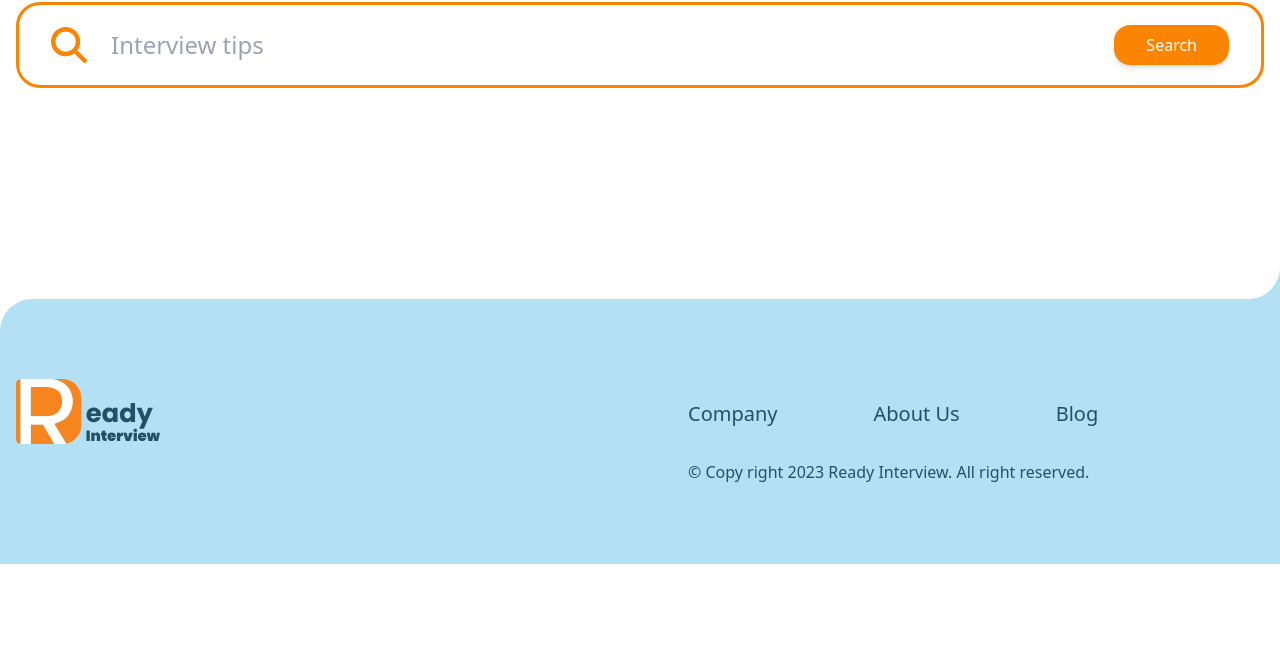
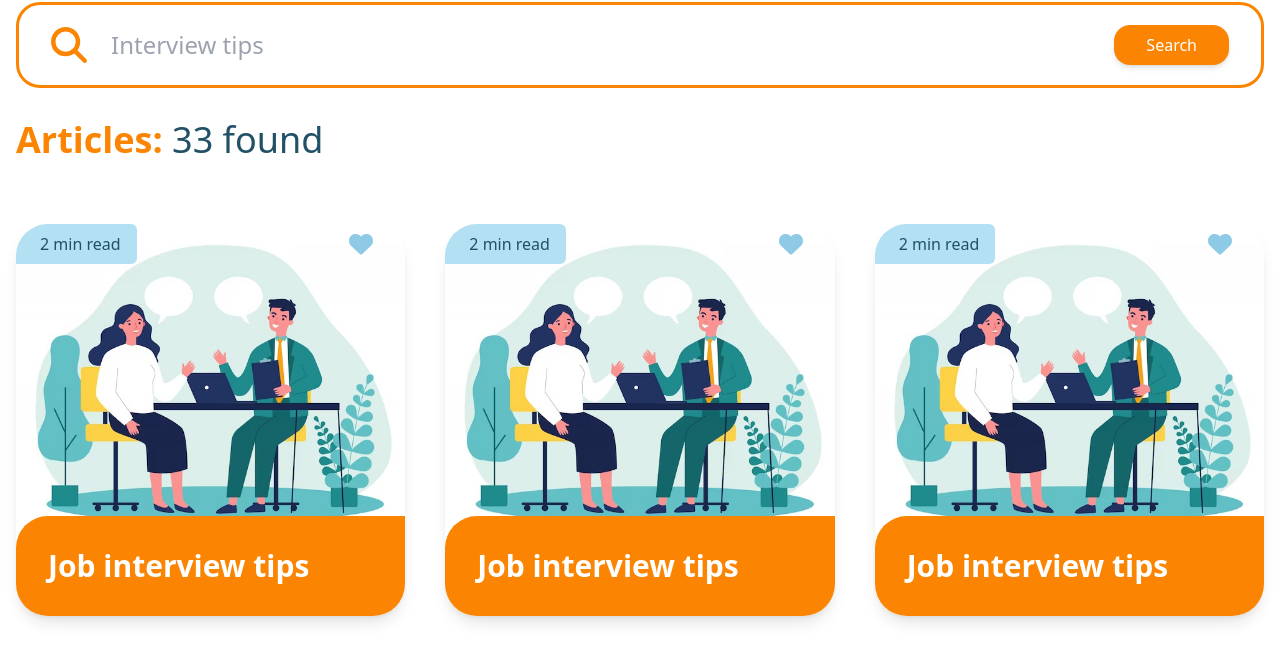
Before and after one commit to Sengkhun/ready-interview, a Next.js app: page /blog in a window 1280 px wide. Shown: the part 236-890 px from the top of the page. Before the commit the page ends 800 px from the top, so only its background shows below. Built offline with nearby package versions, Linux system fonts and the light colour scheme; no server answers.

Commit message:
create blog card

```diff
--- a/src/app/(main)/blog/page.tsx
+++ b/src/app/(main)/blog/page.tsx
@@ -1,11 +1,31 @@
-import SearchBox from "@/components/SearchBox";
 import constant from "@/constant";
 
+import CardBlog from "@/components/CardBlog";
+import SearchBox from "@/components/SearchBox";
+
 export default function Blog() {
+  // Temp variables
+  const blogs = Array.from({ length: 9 }, (_, index) => index);
+
   return (
     <div className="ri-container py-8 lg:py-12">
+      {/* Page title */}
       <h1 className="text-center mb-12">{constant.name} Blog</h1>
+
+      {/* Blog search */}
       <SearchBox />
+
+      {/* Blog results */}
+      <div className="h2">
+        <span className="text-primary font-semibold	">Articles: </span> 33 found
+      </div>
+
+      {/* List of Blog */}
+      <div className="grid grid-cols-1 md:grid-cols-2 lg:grid-cols-3 gap-10 py-16">
+        {blogs.map((index) => (
+          <CardBlog key={index} />
+        ))}
+      </div>
     </div>
   );
 }
--- a/src/app/globals.css
+++ b/src/app/globals.css
@@ -57,7 +57,7 @@ h2,
 
 h3,
 .h3 {
-  @apply text-2xl lg:text-3xl;
+  @apply text-2xl lg:text-3xl font-semibold;
 }
 
 h4,
--- /dev/null
+++ b/src/components/CardBlog.tsx
@@ -0,0 +1,69 @@
+import Image from "next/image";
+import Link from "next/link";
+
+import { FontAwesomeIcon } from "@fortawesome/react-fontawesome";
+import { faHeart } from "@fortawesome/free-solid-svg-icons";
+
+import RadiusInverted from "@/components/RadiusInverted";
+
+export default function CardBlog() {
+  const radiusSize = "2rem";
+  return (
+    <div
+      className="relative overflow-hidden shadow-lg group/container"
+      style={{ borderRadius: radiusSize }}
+    >
+      <Link href="#" title="Read More About Job interview tips">
+        <div className="relative">
+          {/* Image */}
+          <div
+            className="relative block w-full h-0"
+            style={{ paddingTop: `calc(75% + ${radiusSize})` }}
+          >
+            <Image
+              className="absolute top-0 right-0 bottom-0 left-0 h-full w-full object-cover transition-all duration-300 group-hover/container:scale-105"
+              src="/images/blogs/interview.jpg"
+              width={1090}
+              height={818}
+              alt="Image"
+            />
+          </div>
+
+          {/* Badge */}
+          <div
+            className="absolute top-0 left-0 bg-secondary-light py-2 pr-4 rounded-tr-md rounded-br-md"
+            style={{ paddingLeft: `calc(${radiusSize} - 0.5em)` }}
+          >
+            2 min read
+          </div>
+        </div>
+        <div
+          className="relative bg-primary text-white px-8 py-8"
+          style={{
+            borderTopLeftRadius: radiusSize,
+            marginTop: `-${radiusSize}`,
+          }}
+        >
+          {/* title */}
+          <h3>Job interview tips</h3>
+
+          {/* Top inverted radius */}
+          <RadiusInverted color="primary" size={radiusSize} />
+        </div>
+      </Link>
+
+      {/* Favorite */}
+      <Link
+        className="absolute top-2"
+        style={{ right: radiusSize }}
+        href="#"
+        title="Mark as Favorite"
+      >
+        <FontAwesomeIcon
+          className="fa-xl transition-all text-secondary"
+          icon={faHeart}
+        />
+      </Link>
+    </div>
+  );
+}
--- a/src/components/Footer.tsx
+++ b/src/components/Footer.tsx
@@ -5,14 +5,14 @@ import moment from "moment";
 
 import constant, { MENU } from "@/constant";
 
-import RadiusInvertedIcon from "@/icons/RadiusInvertedIcon";
+import RadiusInverted from "@/components/RadiusInverted";
 
 const radiusSize = "2rem";
 
 export default function Footer() {
   return (
     <footer
-      className={`sticky bottom-0 bg-secondary-light py-14 lg:py-20`}
+      className={`relative bg-secondary-light mt-auto py-14 lg:py-20`}
       style={{ borderTopLeftRadius: radiusSize }}
     >
       <div className="ri-container">
@@ -61,17 +61,7 @@ export default function Footer() {
       </div>
 
       {/* Top inverted radius */}
-      <div
-        style={{
-          position: "absolute",
-          top: `-${radiusSize}`,
-          right: 0,
-          width: radiusSize,
-          height: radiusSize,
-        }}
-      >
-        <RadiusInvertedIcon className="fill-secondary-light" />
-      </div>
+      <RadiusInverted color="secondary-light" size={radiusSize} />
     </footer>
   );
 }
--- a/src/components/Navbar.tsx
+++ b/src/components/Navbar.tsx
@@ -25,7 +25,7 @@ export default function Navbar() {
 
   return (
     <>
-      <div className="sticky top-0 shadow-md bg-white">
+      <div className="sticky top-0 z-10 shadow-md bg-white">
         <nav className="ri-container flex flex-row justify-between py-3 lg:py-0">
           {/* Logo */}
           <Link
--- /dev/null
+++ b/src/components/RadiusInverted.tsx
@@ -0,0 +1,25 @@
+import RadiusInvertedIcon from "@/icons/RadiusInvertedIcon";
+
+interface radiusInvertedProps {
+  color: string;
+  size: string;
+}
+
+export default function RadiusInverted(props: radiusInvertedProps) {
+  // Variables
+  const { color = "primary", size = "2rem" } = props;
+
+  return (
+    <div
+      style={{
+        position: "absolute",
+        top: `-${size}`,
+        right: 0,
+        width: size,
+        height: size,
+      }}
+    >
+      <RadiusInvertedIcon className={`fill-${color}`} />
+    </div>
+  );
+}
--- a/src/components/SearchBox.tsx
+++ b/src/components/SearchBox.tsx
@@ -6,7 +6,7 @@ import Button from "@/components/Button";
 export default function SearchBox() {
   return (
     <>
-      <div className="overflow-hidden flex flex-row text-lg lg:text-2xl justify-between items-center rounded-xl border-solid border-[3px] transition-all border-primary px-4 lg:px-8">
+      <div className="overflow-hidden flex flex-row text-lg lg:text-2xl justify-between items-center rounded-xl border-solid border-[3px] transition-all border-primary px-4 lg:px-8 mb-8">
         <div className="flex flex-row flex-1 items-center">
           <FontAwesomeIcon
             className="fa-xl text-primary mr-2"
```
Also changed, not shown: public/images/blogs/interview.jpg (added).
